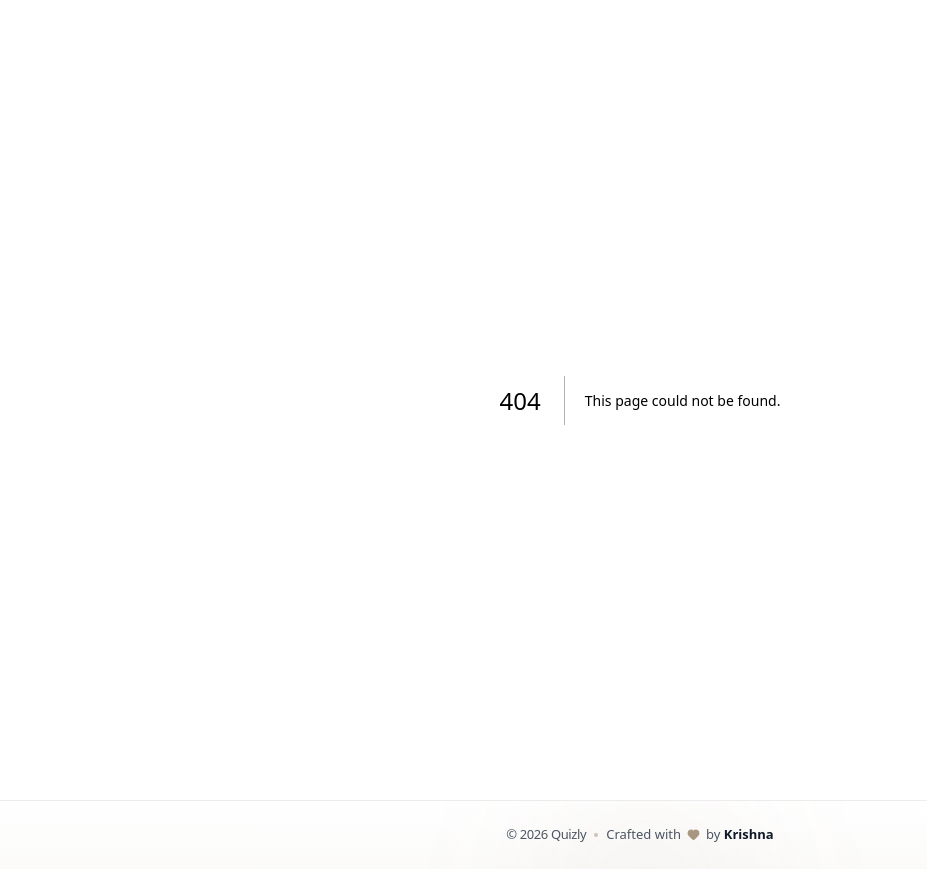
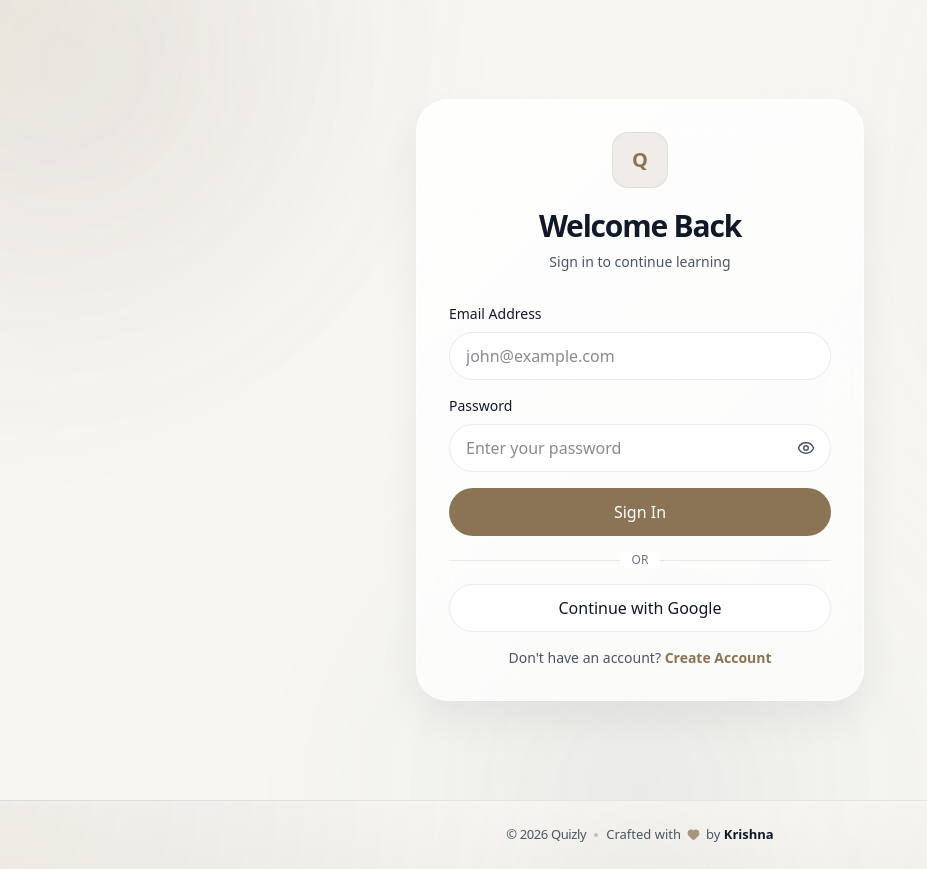
Before and after one commit to krishnasahu22032003/Quizli, a Next.js app: page /signin in a window 1280 px wide. Before the commit this address had no page. Shown: the whole page, without its empty margins (0-927 px from the left). Built offline with nearby package versions, Linux system fonts and the light colour scheme.

Commit message:
signin page done

```diff
--- /dev/null
+++ b/app/signin/page.tsx
@@ -0,0 +1,256 @@
+"use client";
+
+import Link from "next/link";
+import { Eye, EyeOff } from "lucide-react";
+import { useState } from "react";
+
+export default function SignInPage() {
+  const [showPassword, setShowPassword] = useState(false);
+  const [rememberMe, setRememberMe] = useState(false);
+
+  return (
+    <main className="relative min-h-screen overflow-hidden flex items-center justify-center px-5 py-8">
+      <div className="absolute inset-0 pointer-events-none">
+        <div
+          className="
+            absolute
+            -top-24
+            -left-24
+            h-[320px]
+            w-[320px]
+            rounded-full
+            blur-[120px]
+            bg-[rgba(139,115,85,0.10)]
+          "
+        />
+
+        <div
+          className="
+            absolute
+            top-[10%]
+            -right-24
+            h-[280px]
+            w-[280px]
+            rounded-full
+            blur-[120px]
+            bg-[rgba(200,182,155,0.10)]
+          "
+        />
+
+        <div
+          className="
+            absolute
+            bottom-[-100px]
+            left-1/2
+            h-[240px]
+            w-[240px]
+            -translate-x-1/2
+            rounded-full
+            blur-[100px]
+            bg-[rgba(122,143,132,0.08)]
+          "
+        />
+      </div>
+
+      <div
+        className="
+          glass-card
+          relative
+          z-10
+          w-full
+          max-w-md
+          p-6
+          md:p-8
+        "
+      >
+        <div className="text-center">
+          <div
+            className="
+              mx-auto
+              flex
+              h-14
+              w-14
+              items-center
+              justify-center
+              rounded-2xl
+              border
+              border-[var(--border)]
+              bg-[var(--accent-soft)]
+            "
+          >
+            <span className="text-xl font-bold text-[var(--accent)]">
+              Q
+            </span>
+          </div>
+
+          <h1
+            className="
+              mt-5
+              text-3xl
+              font-bold
+              tracking-[-0.04em]
+              text-[var(--foreground)]
+            "
+          >
+            Welcome Back
+          </h1>
+
+          <p
+            className="
+              mt-2
+              text-sm
+              text-[var(--foreground-secondary)]
+            "
+          >
+            Sign in to continue learning
+          </p>
+        </div>
+
+        <div className="mt-8 space-y-4">
+          <div>
+            <label className="mb-2 block text-sm font-medium">
+              Email Address
+            </label>
+
+            <input
+              type="email"
+              placeholder="john@example.com"
+              className="
+                h-12
+                w-full
+                rounded-xl
+                border
+                border-[var(--border)]
+                bg-white/80
+                px-4
+                outline-none
+                transition-all
+                focus:border-[var(--accent)]
+              "
+            />
+          </div>
+
+          <div>
+            <label className="mb-2 block text-sm font-medium">
+              Password
+            </label>
+
+            <div className="relative">
+              <input
+                type={showPassword ? "text" : "password"}
+                placeholder="Enter your password"
+                className="
+                  h-12
+                  w-full
+                  rounded-xl
+                  border
+                  border-[var(--border)]
+                  bg-white/80
+                  px-4
+                  pr-12
+                  outline-none
+                  transition-all
+                  focus:border-[var(--accent)]
+                "
+              />
+
+              <button
+                type="button"
+                onClick={() =>
+                  setShowPassword(!showPassword)
+                }
+                className="
+                  absolute
+                  right-4
+                  top-1/2
+                  -translate-y-1/2
+                  text-[var(--foreground-secondary)]
+                "
+              >
+                {showPassword ? (
+                  <EyeOff size={18} />
+                ) : (
+                  <Eye size={18} />
+                )}
+              </button>
+            </div>
+          </div>
+
+
+
+          <button
+            className="
+              btn-shine
+              h-12
+              w-full
+              rounded-xl
+              bg-[var(--accent)]
+              font-medium
+              cursor-pointer
+              text-white
+              transition-all
+              hover:bg-[var(--accent-hover)]
+            "
+          >
+            Sign In
+          </button>
+
+          <div className="relative">
+            <div className="absolute inset-0 flex items-center">
+              <div className="w-full border-t border-[var(--border)]" />
+            </div>
+
+            <div className="relative flex justify-center">
+              <span
+                className="
+                  bg-white
+                  px-3
+                  text-xs
+                  text-[var(--foreground-muted)]
+                "
+              >
+                OR
+              </span>
+            </div>
+          </div>
+
+          <button
+            className="
+              h-12
+              w-full
+              rounded-xl
+              border
+              border-[var(--border)]
+              bg-white
+              font-medium
+              transition-all
+              cursor-pointer
+              hover:-translate-y-0.5
+            "
+          >
+            Continue with Google
+          </button>
+
+          <p
+            className="
+              text-center
+              text-sm
+              text-[var(--foreground-secondary)]
+            "
+          >
+            Don't have an account?{" "}
+            <Link
+              href="/signup"
+              className="
+                font-semibold
+                text-[var(--accent)]
+              "
+            >
+              Create Account
+            </Link>
+          </p>
+        </div>
+      </div>
+    </main>
+  );
+}
--- a/app/signup/page.tsx
+++ b/app/signup/page.tsx
@@ -427,7 +427,7 @@ export default function SignupPage() {
                     >
                         Already have an account?{" "}
                         <Link
-                            href="/login"
+                            href="/signin"
                             className="
                 font-semibold
                 text-[var(--accent)]
```
